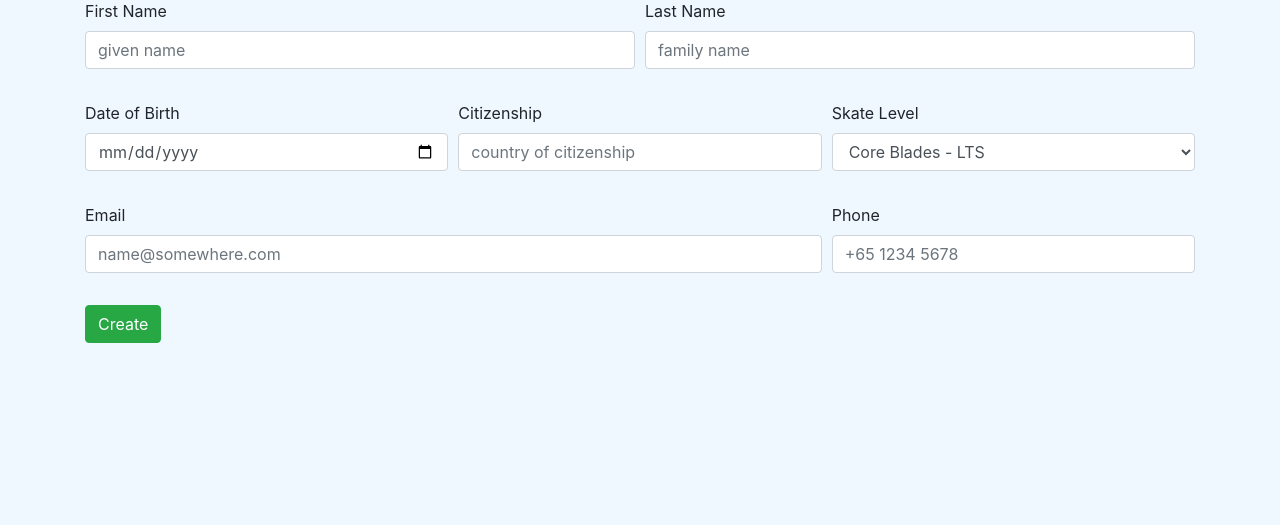
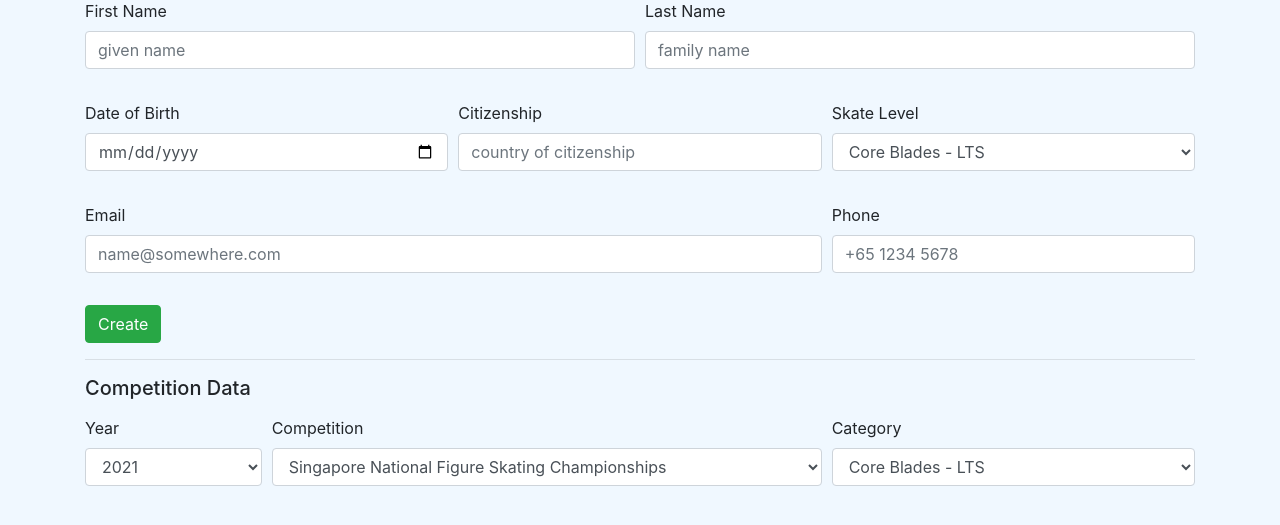
Before and after one commit to suipingooi/mysched, a Flask app: page /students/add in a window 1280 px wide. Shown: the part 199-724 px from the top of the page. Run offline with Flask 2, Linux system fonts and the light colour scheme; some libraries are stand-ins or nearby versions.

Commit message:
added required to form

```diff
--- a/iifscDB/templates/form_newstudent.template.html
+++ b/iifscDB/templates/form_newstudent.template.html
@@ -6,25 +6,25 @@
     <div class="form-row mt-3">
         <div class="form-group col-md-6">
             <label class="form-label">First Name </label>
-            <input type="text" name="student_fname" class="form-control" placeholder="given name">
+            <input type="text" name="student_fname" class="form-control" placeholder="given name" required>
         </div>
         <div class="form-group col-md-6">
             <label class="form-label">Last Name </label>
-            <input type="text" name="student_lname" class="form-control" placeholder="family name">
+            <input type="text" name="student_lname" class="form-control" placeholder="family name" required>
         </div>
     </div>
     <div class="form-row mt-3">
         <div class="form-group col-md-4">
             <label class="form-label">Date of Birth </label>
-            <input type="date" name="date_of_birth" class="form-control" placeholder="DD/MM/YYYY">
+            <input type="date" name="date_of_birth" class="form-control" placeholder="DD/MM/YYYY" required>
         </div>
         <div class="form-group col-md-4">
             <label class="form-label">Citizenship </label>
-            <input type="text" name="citizenship" class="form-control" placeholder="country of citizenship">
+            <input type="text" name="citizenship" class="form-control" placeholder="country of citizenship" required>
         </div>
         <div class="form-group col-md-4">
             <label class="form-label">Skate Level </label>
-            <select name="skate_level" class="form-control">
+            <select name="skate_level" class="form-control" required>
                 <option>Core Blades - LTS</option>
                 <option>Figure Blades - Advanced LTS</option>
                 <option>Future Star 1</option>
@@ -46,16 +46,58 @@
     <div class="form-row mt-3">
         <div class="form-group col-md-8">
             <label class="form-label">Email </label>
-            <input type="email" name="student_email" class="form-control" placeholder="name@somewhere.com">
+            <input type="email" name="student_email" class="form-control" placeholder="name@somewhere.com" required>
         </div>
         <div class="form-group col-md-4">
             <label class="form-label">Phone </label>
-            <input type="text" name="student_phone" class="form-control" placeholder="+65 1234 5678">
+            <input type="tel" name="student_phone" pattern="+65 [0-9]{4} [0-9]{4}" class="form-control" placeholder="+65 1234 5678" required>
         </div>
     </div>
     <div>
         <input type="submit" value="Create" class="btn btn-success mt-3" />
     </div>
+    <hr>
+    <h5>Competition Data</h5>
+    <div class="form-row mt-3">
+        <div class="form-group col-md-2">
+            <label class="form-label">Year</label>
+            <select name="comp_year" class="form-control">
+                <option>2021</option>
+                <option>2020</option>
+                <option>2019</option>
+                <option>2018</option>
+                <option>2017</option>
+                <option>2016</option>
+            </select>
+        </div>
+        <div class="form-group col-md-6">
+            <label class="form-label">Competition</label>
+            <select name="comp_title" class="form-control">
+                <option>Singapore National Figure Skating Championships</option>
+                <option>SISA Inter-School</option>
+            </select>
+        </div>
+        <div class="form-group col-md-4">
+            <label class="form-label">Category</label>
+            <select name="comp_category" class="form-control">
+                <option>Core Blades - LTS</option>
+                <option>Figure Blades - Advanced LTS</option>
+                <option>Future Star 1</option>
+                <option>Future Star 2</option>
+                <option>Preliminary</option>
+                <option>Elementary</option>
+                <option>Novice - Basic</option>
+                <option>Novice - Intermediate</option>
+                <option>Novice - Advance</option>
+                <option>Junior</option>
+                <option>Senior</option>
+                <option>Adult Bronze</option>
+                <option>Adult Silver</option>
+                <option>Adult Gold</option>
+                <option>Adult Master</option>
+            </select>
+        </div>
+    </div>
 </form>
 
 {%endblock%}
```
